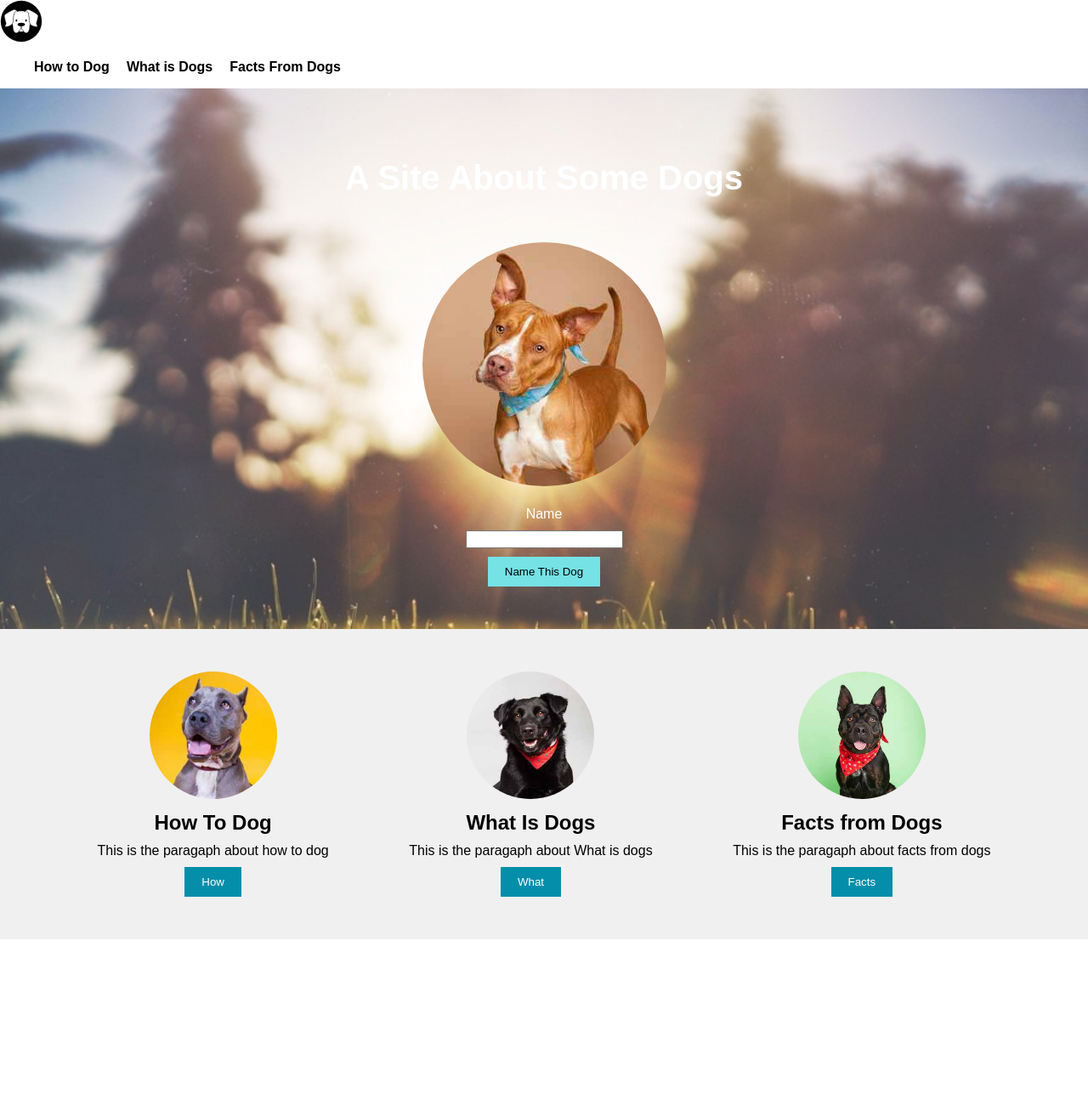
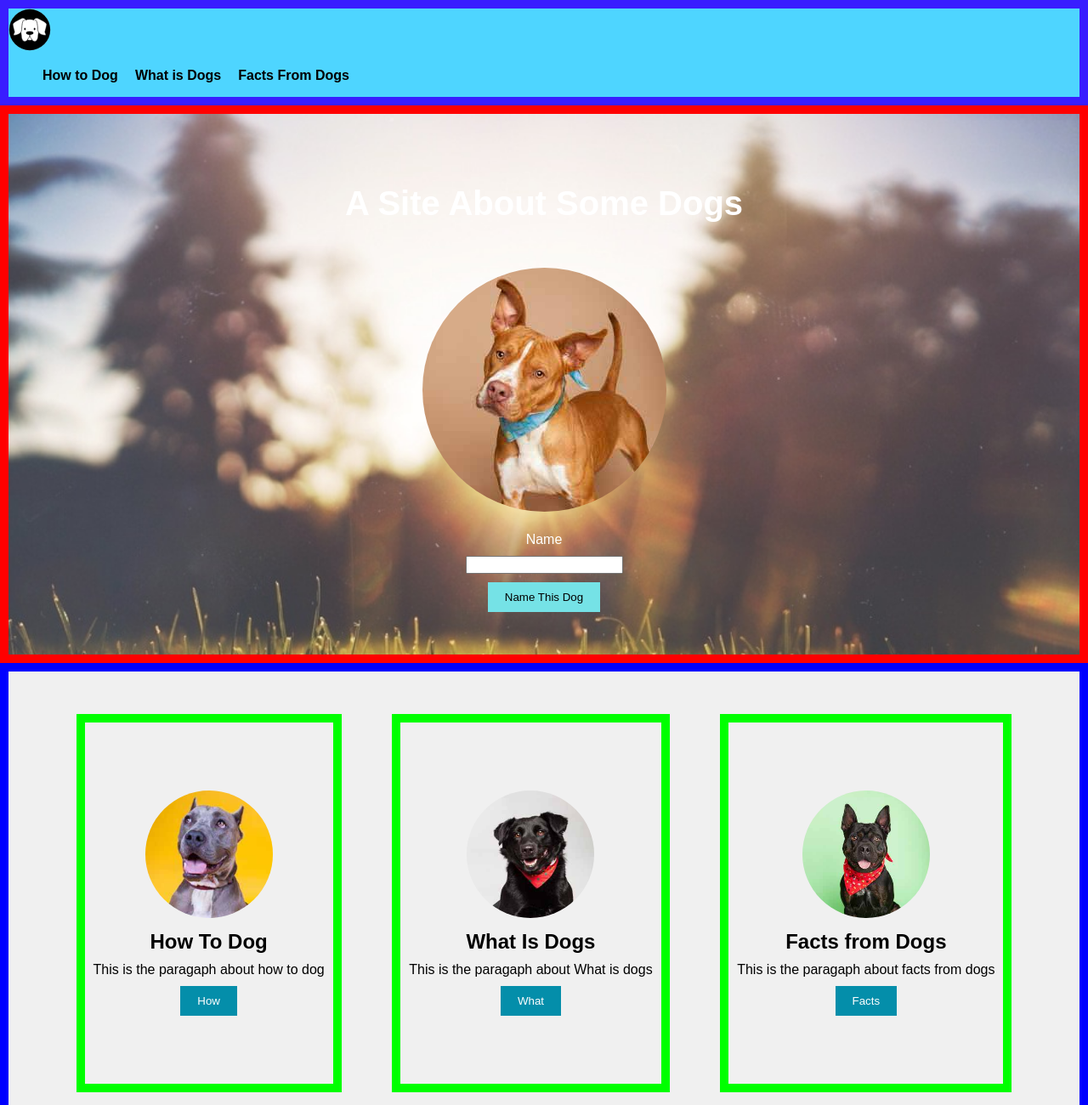
Before and after one commit to KatyaW-01/dog_party, a plain HTML site: page index.html in a window 1280 px wide. Shown: the top 1300 px of the page at 85% size. Before the commit the page ends 1105 px from the top, so only its background shows below. Drawn offline with Linux system fonts and the light colour scheme.

Commit message:
Add borders

```diff
--- a/style.css
+++ b/style.css
@@ -4,6 +4,10 @@ body {
   padding: 0;
   background-color: #ffffff;
   color: #000000;
+}
+header{
+  background-color: #4ed5ff;
+  border: 10px solid #391dff
 }
 body {
   font-family: Arial, sans-serif;
@@ -18,6 +22,7 @@ body {
 .nav-list {
   list-style-type: none;
   display: flex;
+  text-align: right;
   gap: 20px;
 }
 
@@ -32,6 +37,7 @@ li a {
   background-image: url("assets/park.jpg");
   background-size: cover;
   color: #ffffff;
+  border: 10px solid #ff0000;
 }
 
 .hero h1 {
@@ -62,10 +68,15 @@ li a {
   justify-content: space-evenly;
   padding: 50px 20px;
   background-color: #f0f0f0;
+  border: 10px solid #0000ff
 }
 
 .dog-info {
   text-align: center;
+  padding: 80px 10px;
+  border-width: 10px;
+  border-style: solid;
+  border-color: #00ff00
 }
 
 .dog-info img {
```
